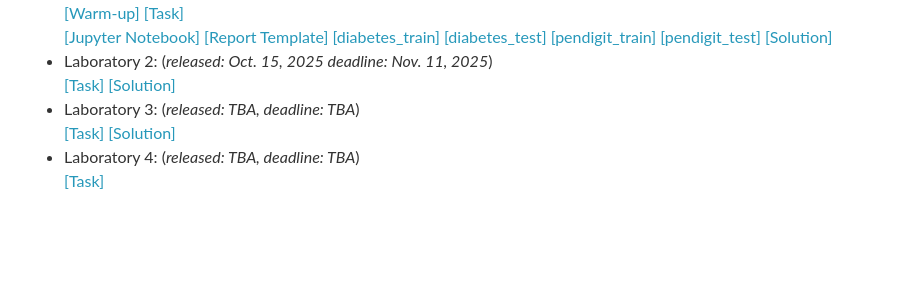
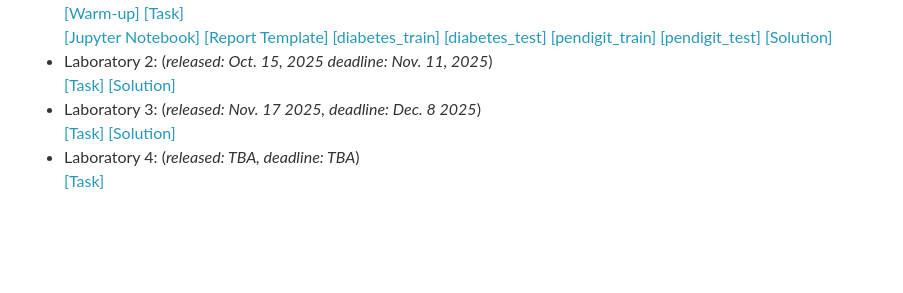
Before and after one commit to SEUML/ml-spring-2025, a Jekyll site: the page built from _pages/homework.md, in a window 1280 px wide and 1268 px high. Shown: the part 763-1056 px from the top of the window, without its empty margins (188-1091 px from the left). Built offline with Jekyll 4.4.1, drawn with Linux system fonts in a browser that asks for light colours; nearby versions of some CDN libraries; comment, search, counter and statistics services are not loaded.

Commit message:
update lab3

```diff
--- a/_pages/homework.md
+++ b/_pages/homework.md
@@ -42,8 +42,8 @@ There will be four laboratories. Each laboratory is meant to implement some mach
 - Laboratory 2: (*released: Oct. 15, 2025 deadline: Nov. 11, 2025*)
 <br>
 [[Task]]({{ "/assets/assignments/lab2/lab2.zip" | relative_url }}){:target="\_blank"}{:target="\_blank"}{:target="\_blank"}
-[[Solution]]({{ "/assets/assignments/lab2/solution_v1.ipynb" | relative_url }})
-- Laboratory 3: (*released: TBA, deadline: TBA*)
+[[Solution]]({{ "/assets/assignments/lab2/solution_v2.ipynb" | relative_url }})
+- Laboratory 3: (*released: Nov. 17 2025, deadline: Dec. 8 2025*)
 <br>
 [[Task]]({{ "/assets/assignments/lab3/lab3.zip" | relative_url }})
 [[Solution]]({{ "/assets/assignments/lab3/solution_v1.ipynb" | relative_url }})
```
Also changed, not shown: 2 other files.
